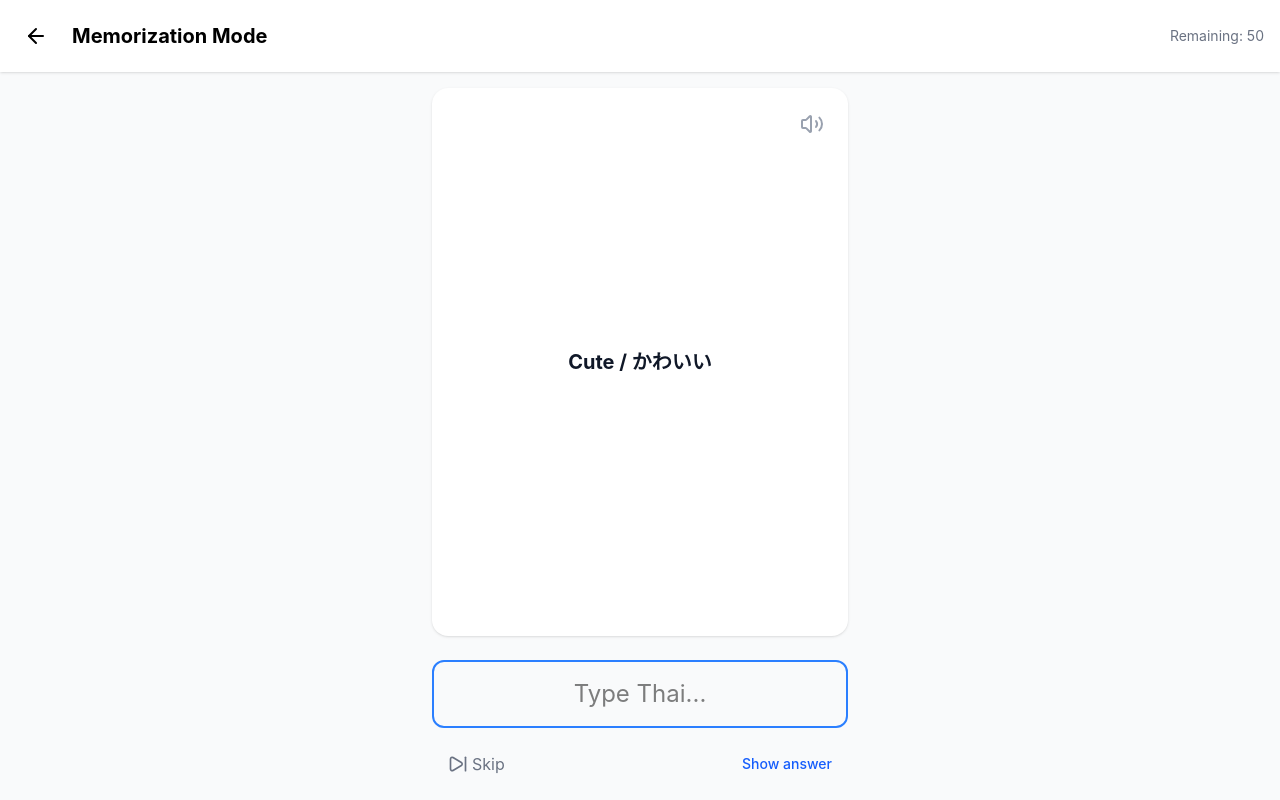
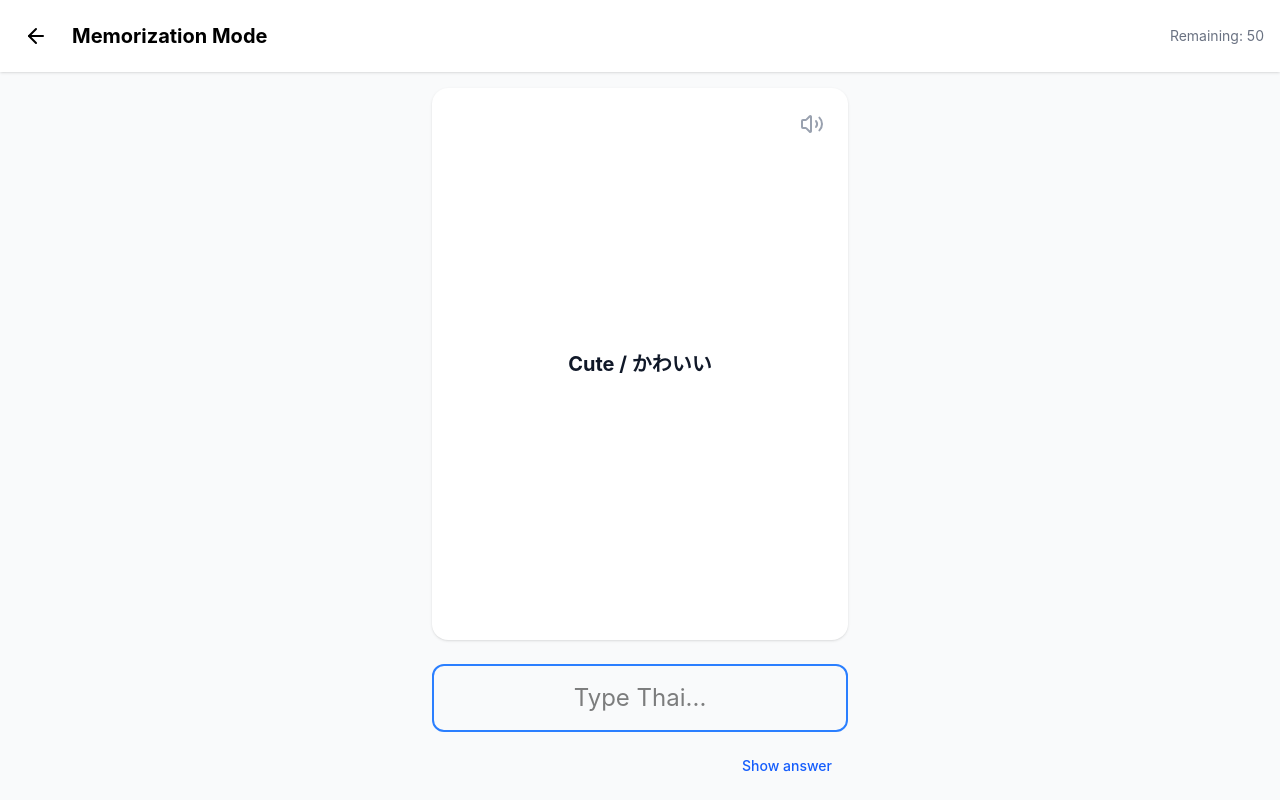
Before and after one commit to KeitaIwasa/Thaiping, a Next.js app: page /memorize in a window 1280 px wide. Built offline with nearby package versions, Linux system fonts and the light colour scheme.

Commit message:
refactor: remove unused Skip button and adjust layout for improved clarity

```diff
--- a/components/TypingSession.tsx
+++ b/components/TypingSession.tsx
@@ -3,7 +3,7 @@
 import { useState, useEffect, useRef, useCallback } from 'react';
 import { useRouter } from 'next/navigation';
 import { Phrase, loadPhrases, savePhrases } from '@/lib/store';
-import { ArrowLeft, CheckCircle2, SkipForward, Volume2 } from 'lucide-react';
+import { ArrowLeft, CheckCircle2, Volume2 } from 'lucide-react';
 
 type Mode = 'practice' | 'memorization';
 
@@ -210,15 +210,7 @@ export default function TypingSession({ mode }: { mode: Mode }) {
               </button>
             </div>
           ) : (
-            <div className="flex justify-between items-center px-2">
-              <button
-                onClick={handleNext}
-                className="flex items-center text-gray-500 hover:text-gray-700 p-2"
-              >
-                <SkipForward className="w-5 h-5 mr-1" />
-                Skip
-              </button>
-
+            <div className="flex justify-end items-center px-2">
               {mode === 'memorization' && (
                 <button
                   onClick={() => {
```
